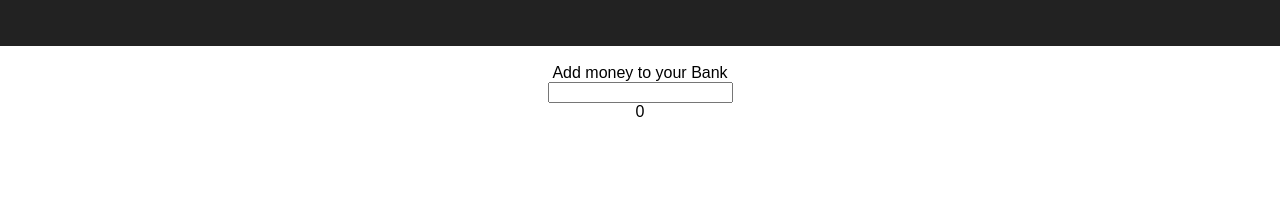
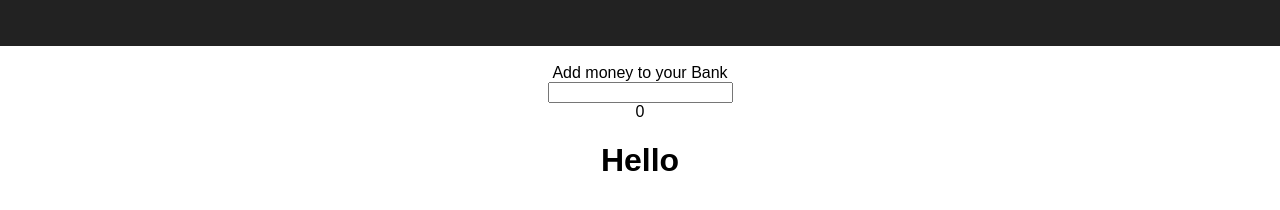
Before and after one commit to JDumadag25/money-manage, a React (Create React App) app: page / in a window 1280 px wide. Shown: the part 144-354 px from the top of the page. Built offline with nearby package versions, Linux system fonts and the light colour scheme.

Commit message:
added bills component

```diff
--- /dev/null
+++ b/src/components/Bills.js
@@ -0,0 +1,11 @@
+import React from 'react'
+
+class Bills extends React.Component{
+  render(){
+    return(
+      <h1>Hello</h1>
+    )
+  }
+}
+
+export default Bills
--- a/src/components/Homepage.js
+++ b/src/components/Homepage.js
@@ -1,4 +1,5 @@
 import React from 'react'
+import Bills from './Bills'
 
 class Homepage extends React.Component {
 
@@ -24,12 +25,16 @@ updateInputValue = (e) => {
   render(){
     return(
       <div>
-      Add money to your Bank
-      <form onSubmit={this.updateInputValue}>
-        <input type='number' onChange={this.handleInput}></input>
-      </form>
-      {this.state.total}
+        <div>
+        Add money to your Bank
+        <form onSubmit={this.updateInputValue}>
+          <input type='number' onChange={this.handleInput}></input>
+        </form>
+        {this.state.total}
+        </div>
+        <Bills/>
       </div>
+
 
     )
   }
```
